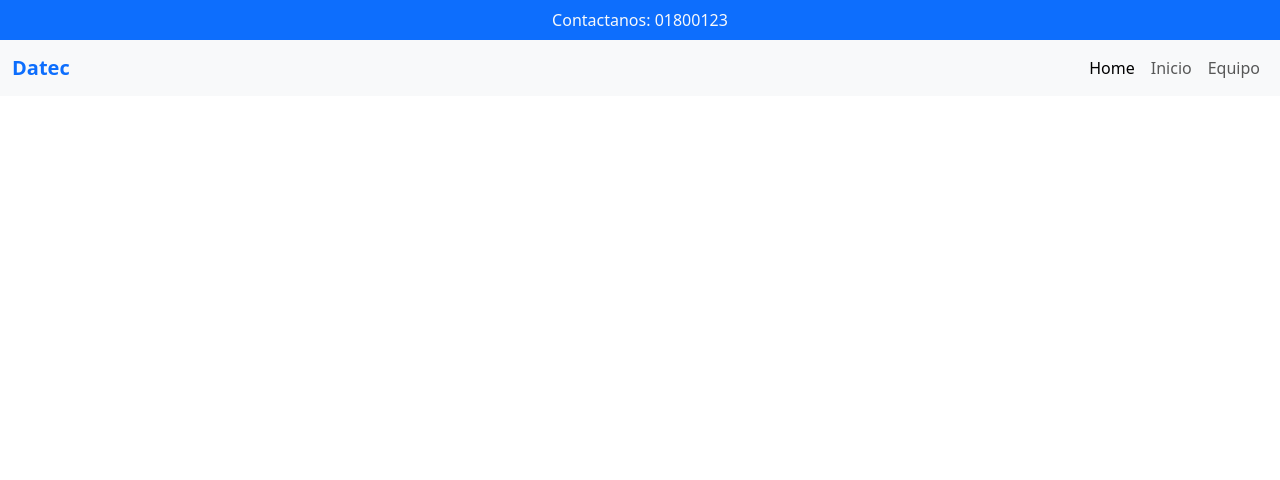
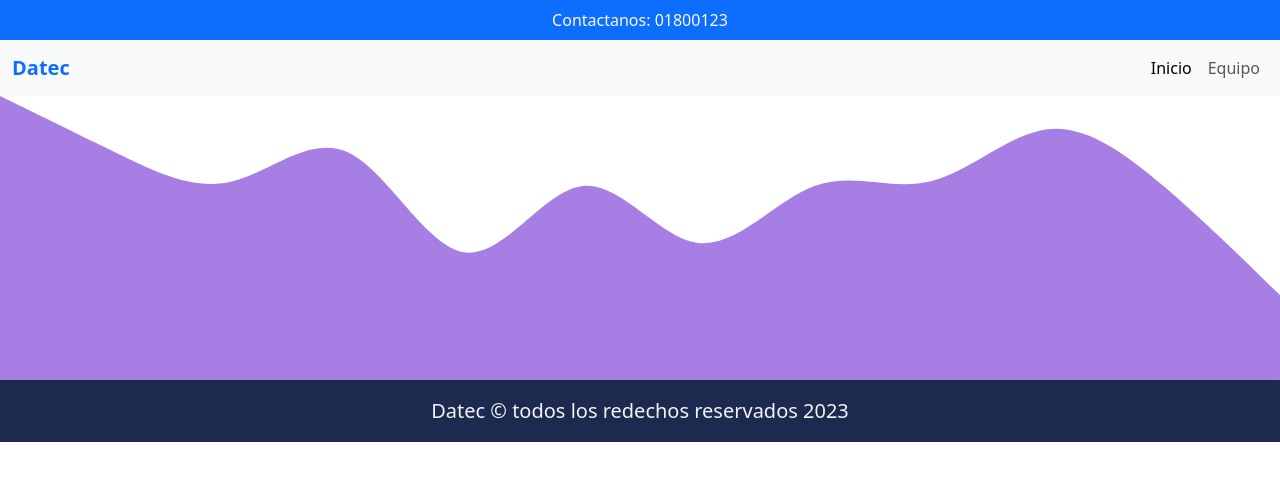
Before and after one commit to Alfredowo/Datec, a plain HTML site: page index.html in a window 1280 px wide. Drawn offline with nearby package versions, Linux system fonts and the light colour scheme.

Commit message:
se agrego el footer

```diff
--- a/css/style.css
+++ b/css/style.css
@@ -0,0 +1,7 @@
+footer {
+    background: #1b2a4e;
+    min-height: 80%;
+}
+footer p {
+    color: #f3f3f3;
+}
--- a/index.html
+++ b/index.html
@@ -5,6 +5,7 @@
     <meta name="viewport" content="width=device-width, initial-scale=1">
     <title>Datec</title>
     <link href="bootstrap-5.3.2-dist/css/bootstrap.min.css" rel="stylesheet"></head>
+    <link rel="stylesheet" href="css/style.css">
   <body>
     <header class="container-fluid bg-primary d-flex justify-content-center">
         <p class="text-light mb-0 p-2 fs-6">Contactanos: 01800123</p>
@@ -22,10 +23,7 @@
           <div class="collapse navbar-collapse" id="navbarSupportedContent">
             <ul class="navbar-nav ms-auto mb-2 mb-lg-0">
               <li class="nav-item">
-                <a class="nav-link active" aria-current="page" href="#">Home</a>
-              </li>
-              <li class="nav-item">
-                <a class="nav-link" href="#">Inicio</a>
+                <a class="nav-link active" aria-current="page" href="#">Inicio</a>
               </li>
               <li class="nav-item">
                 <a class="nav-link" href="#">Equipo</a>
@@ -33,7 +31,17 @@
             </ul>
           </div>
         </div>
-      </nav>
+    </nav>
+
+
+
+    <section>
+        <svg xmlns="http://www.w3.org/2000/svg" viewBox="0 0 1440 320"><path fill="#5000ca" fill-opacity="0.5" d="M0,0L21.8,10.7C43.6,21,87,43,131,64C174.5,85,218,107,262,96C305.5,85,349,43,393,64C436.4,85,480,171,524,176C567.3,181,611,107,655,101.3C698.2,96,742,160,785,165.3C829.1,171,873,117,916,101.3C960,85,1004,107,1047,96C1090.9,85,1135,43,1178,37.3C1221.8,32,1265,64,1309,101.3C1352.7,139,1396,181,1418,202.7L1440,224L1440,320L1418.2,320C1396.4,320,1353,320,1309,320C1265.5,320,1222,320,1178,320C1134.5,320,1091,320,1047,320C1003.6,320,960,320,916,320C872.7,320,829,320,785,320C741.8,320,698,320,655,320C610.9,320,567,320,524,320C480,320,436,320,393,320C349.1,320,305,320,262,320C218.2,320,175,320,131,320C87.3,320,44,320,22,320L0,320Z" data-darkreader-inline-fill="" style="--darkreader-inline-fill: #4000a2;"></path></svg>
+    </section>
+
+    <footer class="w-100 d-flex justify-content-center align-items-center">
+        <p class="fs-5 px-3 pt-3">Datec &copy; todos los redechos reservados 2023</p>
+    </footer>
 
     <script src="https://cdn.jsdelivr.net/npm/bootstrap@5.3.2/dist/js/bootstrap.bundle.min.js" integrity="sha384-C6RzsynM9kWDrMNeT87bh95OGNyZPhcTNXj1NW7RuBCsyN/o0jlpcV8Qyq46cDfL" crossorigin="anonymous"></script>
   </body>
```
